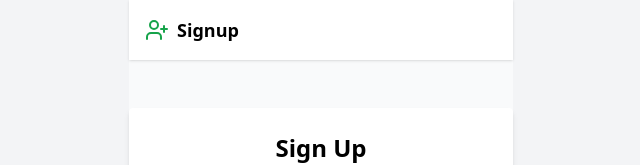
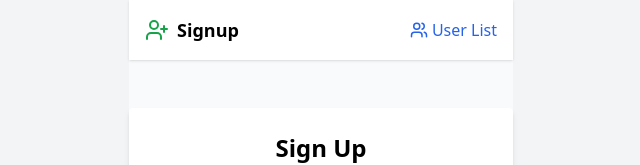
Before and after one commit to bazanadriana/task4-auth-app, a React (Vite) app in the folder frontend/: page /signup in a window 1280 px wide. Shown: the top 165 px of the page, without its empty margins (319-959 px from the left). Built offline with nearby package versions, Linux system fonts and the light colour scheme.

Commit message:
Fix API URL and endpoint paths in Login and Signup forms

```diff
--- a/frontend/src/auth/SignupForm.jsx
+++ b/frontend/src/auth/SignupForm.jsx
@@ -1,6 +1,8 @@
 import React, { useState } from 'react';
 import { Link } from 'react-router-dom';
 import { UserPlus, Users } from 'lucide-react';
+
+const API_URL = import.meta.env.VITE_API_URL;
 
 const SignupForm = () => {
   const [form, setForm] = useState({ name: '', email: '', password: '' });
@@ -16,7 +18,7 @@ const SignupForm = () => {
     setMessage('');
 
     try {
-      const res = await fetch('http://localhost:5000/api/auth/signup', {
+      const res = await fetch(`${API_URL}/api/auth/signup`, {
         method: 'POST',
         headers: { 'Content-Type': 'application/json' },
         body: JSON.stringify(form),
@@ -44,15 +46,17 @@ const SignupForm = () => {
 
   return (
     <div className="min-h-screen bg-gray-50">
-      {/* Navbar */}
       <nav className="bg-white shadow flex justify-between items-center p-4">
         <div className="flex items-center space-x-2">
           <UserPlus className="text-green-600" />
           <h1 className="text-lg font-semibold">Signup</h1>
         </div>
+        <Link to="/users" className="flex items-center space-x-1 text-blue-600 hover:underline">
+          <Users size={18} />
+          <span>User List</span>
+        </Link>
       </nav>
 
-      {/* Form */}
       <div className="flex justify-center items-center mt-12">
         <div className="bg-white p-6 rounded shadow-md w-full max-w-sm">
           <h2 className="text-2xl font-bold mb-4 text-center">Sign Up</h2>
```
Also changed, not shown: frontend/src/auth/LoginForm.jsx (line endings or trailing spaces).
